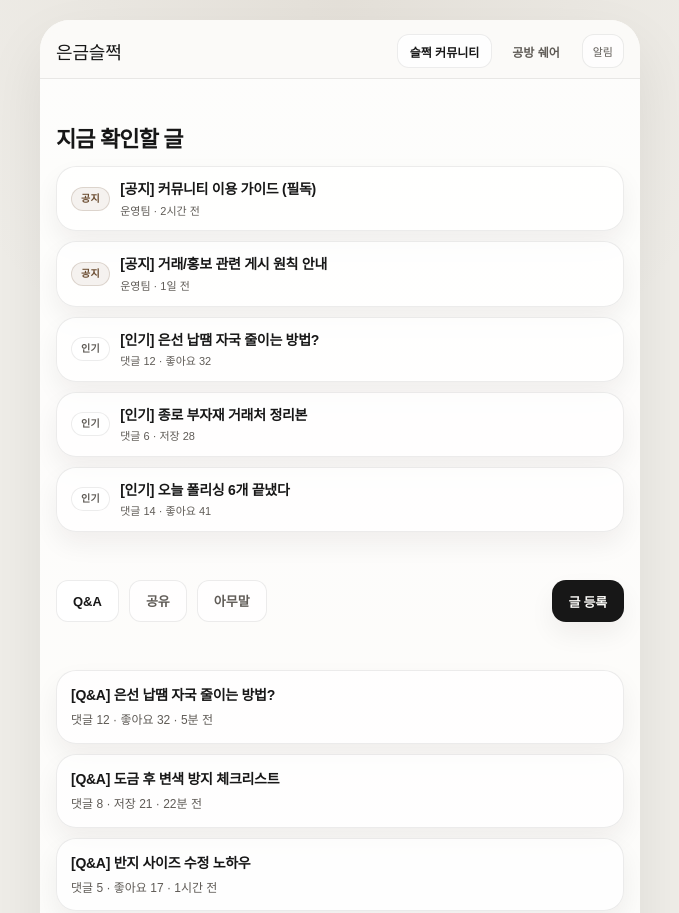
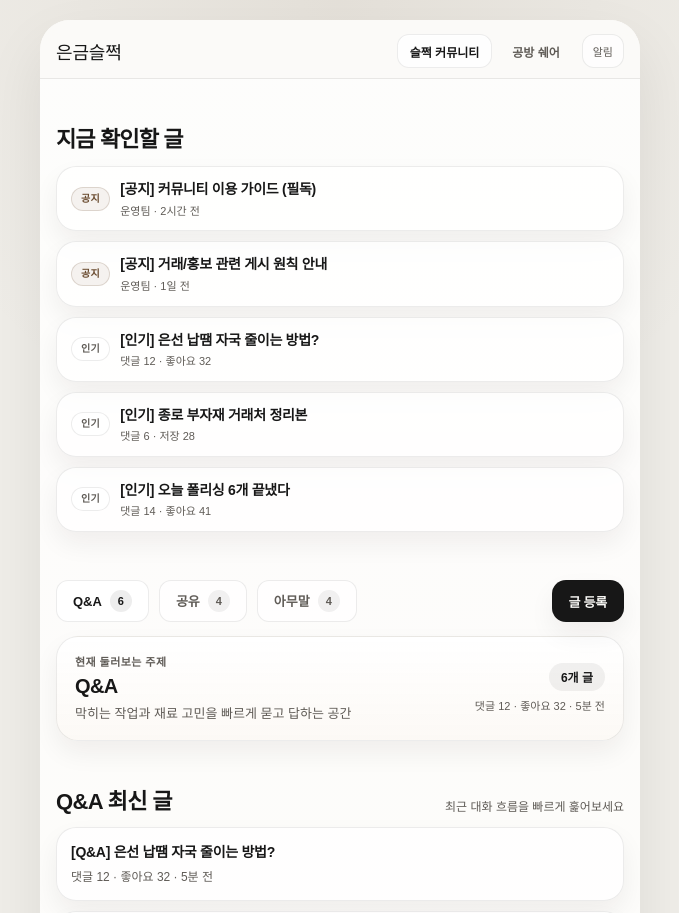
Before and after one commit to braychowq/eungeum-sljeok, a Next.js app in the folder frontend/: page /community in a window 1280 px wide. Shown: the top 913 px of the page, without its empty margins (300-979 px from the left). Built offline with nearby package versions, Linux system fonts and the light colour scheme.

Commit message:
chore: ssuk improvement loop 20260314-111646

```diff
--- a/frontend/components/ssuk/CommunityView.module.css
+++ b/frontend/components/ssuk/CommunityView.module.css
@@ -100,6 +100,12 @@
   padding: 0 var(--space-3);
 }
 
+.controlsRow {
+  display: flex;
+  align-items: center;
+  gap: 12px;
+}
+
 .tabRow {
   margin-top: 0;
   display: flex;
@@ -107,13 +113,8 @@
   flex-wrap: wrap;
 }
 
-.controlsRow {
-  display: flex;
-  align-items: center;
-  gap: 12px;
-}
-
 .tabButton {
+  min-width: 0;
   min-height: 42px;
   border: 1px solid rgba(23, 23, 23, 0.08);
   border-radius: 12px;
@@ -122,6 +123,7 @@
   display: inline-flex;
   align-items: center;
   justify-content: center;
+  gap: 8px;
   text-decoration: none;
   font-size: 13px;
   font-weight: 700;
@@ -146,6 +148,25 @@
   border-color: rgba(23, 23, 23, 0.08);
   background: rgba(255, 255, 255, 0.92);
   box-shadow: inset 0 1px 0 rgba(255, 255, 255, 0.9);
+}
+
+.tabCount {
+  min-width: 22px;
+  height: 22px;
+  padding: 0 6px;
+  border-radius: 999px;
+  background: rgba(23, 23, 23, 0.06);
+  color: inherit;
+  display: inline-flex;
+  align-items: center;
+  justify-content: center;
+  font-size: 11px;
+  font-weight: 800;
+  line-height: 1;
+}
+
+.tabButtonActive .tabCount {
+  background: rgba(23, 23, 23, 0.08);
 }
 
 .writeButton {
@@ -178,9 +199,100 @@
   outline-offset: 2px;
 }
 
+.activePanel {
+  margin-top: 14px;
+  border: 1px solid rgba(23, 23, 23, 0.08);
+  border-radius: 22px;
+  background:
+    linear-gradient(180deg, rgba(255, 255, 255, 0.9) 0%, rgba(252, 249, 245, 0.94) 100%);
+  box-shadow: var(--tone-shadow-soft);
+  display: grid;
+  grid-template-columns: minmax(0, 1fr) auto;
+  gap: 14px;
+  padding: 16px 18px;
+}
+
+.activePanelText {
+  min-width: 0;
+  display: grid;
+  gap: 6px;
+}
+
+.activeEyebrow {
+  color: var(--tone-text-secondary);
+  font-size: 11px;
+  font-weight: 700;
+  letter-spacing: 0.04em;
+  text-transform: uppercase;
+}
+
+.activePanelText strong {
+  color: var(--tone-text);
+  font-size: 20px;
+  line-height: 1.15;
+  letter-spacing: -0.03em;
+}
+
+.activePanelText p {
+  margin: 0;
+  color: var(--tone-text-secondary);
+  font-size: 13px;
+  line-height: 1.5;
+}
+
+.activePanelMeta {
+  display: grid;
+  gap: 8px;
+  align-content: center;
+  justify-items: end;
+  text-align: right;
+}
+
+.activePanelMeta span:first-child {
+  min-height: 28px;
+  padding: 0 12px;
+  border-radius: 999px;
+  background: rgba(23, 23, 23, 0.06);
+  color: var(--tone-text);
+  display: inline-flex;
+  align-items: center;
+  font-size: 12px;
+  font-weight: 800;
+}
+
+.activePanelMeta span:last-child {
+  max-width: 220px;
+  color: var(--tone-text-secondary);
+  font-size: 11px;
+  line-height: 1.4;
+}
+
 .listSection {
   margin-top: var(--space-6);
   padding: 0 var(--space-3);
+}
+
+.listHeader {
+  display: flex;
+  align-items: flex-end;
+  justify-content: space-between;
+  gap: 12px;
+  margin-bottom: 12px;
+}
+
+.listTitle {
+  margin: 0;
+  color: var(--tone-text);
+  font-size: 22px;
+  line-height: 1.2;
+  letter-spacing: -0.03em;
+}
+
+.listSummary {
+  color: var(--tone-text-secondary);
+  font-size: 12px;
+  line-height: 1.35;
+  text-align: right;
 }
 
 .list {
@@ -247,10 +359,12 @@
     width: 100%;
     flex-direction: column;
     align-items: stretch;
+    gap: 10px;
   }
 
   .tabRow {
     width: 100%;
+    gap: 8px;
   }
 
   .writeButton {
@@ -258,6 +372,40 @@
     margin-left: 0;
   }
 
+  .activePanel {
+    grid-template-columns: minmax(0, 1fr);
+    gap: 12px;
+    padding: 15px 16px;
+    border-radius: 20px;
+  }
+
+  .activePanelText strong {
+    font-size: 18px;
+  }
+
+  .activePanelMeta {
+    justify-items: start;
+    text-align: left;
+  }
+
+  .activePanelMeta span:last-child {
+    max-width: none;
+  }
+
+  .listHeader {
+    flex-direction: column;
+    align-items: flex-start;
+    margin-bottom: 10px;
+  }
+
+  .listTitle {
+    font-size: 20px;
+  }
+
+  .listSummary {
+    text-align: left;
+  }
+
   .listItem {
     border-radius: 18px;
   }
--- a/frontend/components/ssuk/CommunityView.tsx
+++ b/frontend/components/ssuk/CommunityView.tsx
@@ -13,9 +13,17 @@ type CommunityViewProps = {
   activeTab: CommunityTabId;
 };
 
+const communityTabDescription: Record<CommunityTabId, string> = {
+  qna: '막히는 작업과 재료 고민을 빠르게 묻고 답하는 공간',
+  share: '거래처, 자료, 운영 팁처럼 바로 써먹을 정보를 모아보는 공간',
+  free: '작업 근황과 가벼운 이야기를 편하게 나누는 공간'
+};
+
 export default function CommunityView({ activeTab }: CommunityViewProps) {
   const posts = communityPosts[activeTab];
   const highlights = [...communityNotices, ...communityPopular];
+  const activeTabLabel = communityTabs.find((tab) => tab.id === activeTab)?.label ?? '커뮤니티';
+  const latestMeta = posts[0]?.meta ?? '새 글이 곧 올라올 예정이에요.';
 
   return (
     <TwoMenuShell
@@ -64,7 +72,8 @@ export default function CommunityView({ activeTab }: CommunityViewProps) {
                 }`}
                 aria-current={activeTab === tab.id ? 'page' : undefined}
               >
-                {tab.label}
+                <span>{tab.label}</span>
+                <span className={styles.tabCount}>{communityPosts[tab.id].length}</span>
               </Link>
             ))}
           </div>
@@ -72,9 +81,24 @@ export default function CommunityView({ activeTab }: CommunityViewProps) {
             글 등록
           </Link>
         </div>
+        <div className={styles.activePanel}>
+          <div className={styles.activePanelText}>
+            <span className={styles.activeEyebrow}>현재 둘러보는 주제</span>
+            <strong>{activeTabLabel}</strong>
+            <p>{communityTabDescription[activeTab]}</p>
+          </div>
+          <div className={styles.activePanelMeta}>
+            <span>{posts.length}개 글</span>
+            <span>{latestMeta}</span>
+          </div>
+        </div>
       </section>
 
       <section className={styles.listSection} aria-label="게시글 목록">
+        <div className={styles.listHeader}>
+          <h2 className={styles.listTitle}>{activeTabLabel} 최신 글</h2>
+          <span className={styles.listSummary}>최근 대화 흐름을 빠르게 훑어보세요</span>
+        </div>
         <ul className={styles.list}>
           {posts.map((post) => (
             <li key={post.id}>
```
Also changed, not shown: 1 other file (tests, documents, lock files or other folders).
